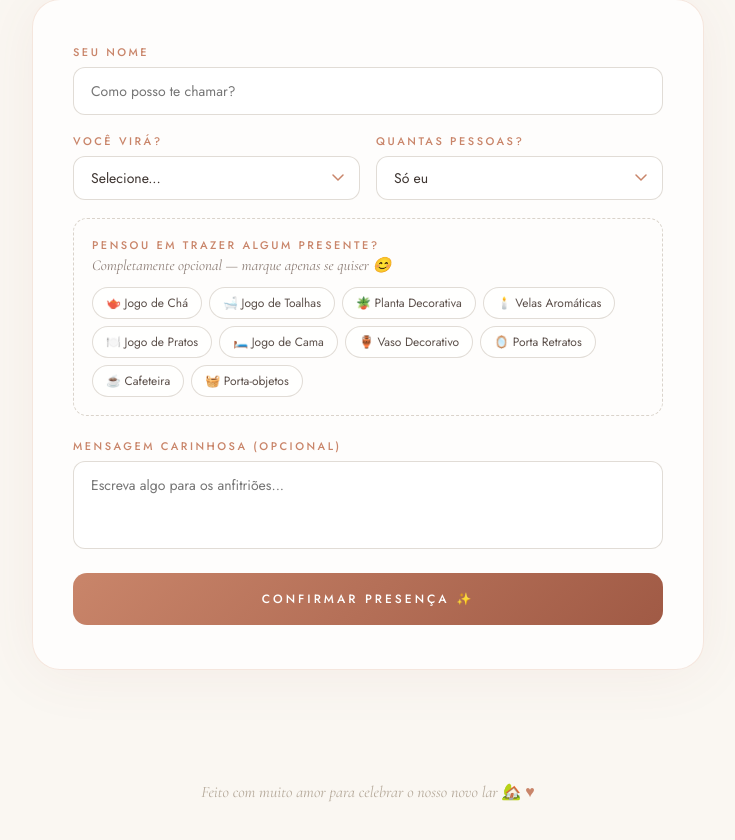
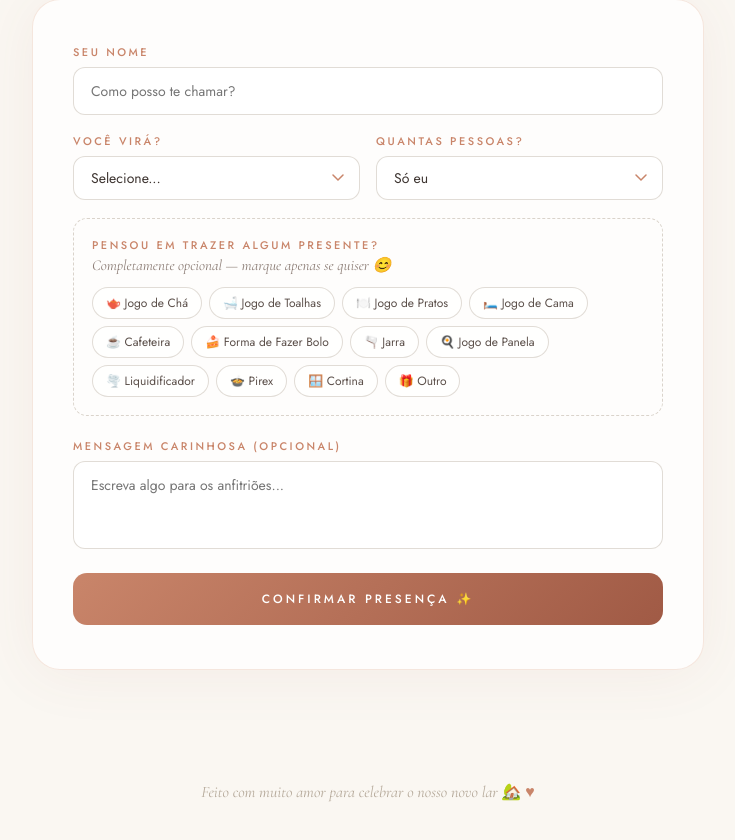
Before and after one commit to ewdson7/Projeto-casa-nova, a Next.js app: page / in a window 1280 px wide. Shown: the part 849-1689 px from the top of the page, without its empty margins (272-1007 px from the left). Built offline with nearby package versions, Linux system fonts and the light colour scheme.

Commit message:
alteração gift list

```diff
--- a/pages/index.js
+++ b/pages/index.js
@@ -4,14 +4,16 @@ import Head from 'next/head'
 const gifts = [
   { id: 1, emoji: '🫖', name: 'Jogo de Chá' },
   { id: 2, emoji: '🛁', name: 'Jogo de Toalhas' },
-  { id: 3, emoji: '🪴', name: 'Planta Decorativa' },
-  { id: 4, emoji: '🕯️', name: 'Velas Aromáticas' },
-  { id: 5, emoji: '🍽️', name: 'Jogo de Pratos' },
-  { id: 6, emoji: '🛏️', name: 'Jogo de Cama' },
-  { id: 7, emoji: '🏺', name: 'Vaso Decorativo' },
-  { id: 8, emoji: '🪞', name: 'Porta Retratos' },
-  { id: 9, emoji: '☕', name: 'Cafeteira' },
-  { id: 10, emoji: '🧺', name: 'Porta-objetos' },
+  { id: 3, emoji: '🍽️', name: 'Jogo de Pratos' },
+  { id: 4, emoji: '🛏️', name: 'Jogo de Cama' },
+  { id: 5, emoji: '☕', name: 'Cafeteira' },
+  { id: 6, emoji: '🍰', name: 'Forma de Fazer Bolo' },
+  { id: 7, emoji: '🫗', name: 'Jarra' },
+  { id: 8, emoji: '🍳', name: 'Jogo de Panela' },
+  { id: 9, emoji: '🌪️', name: 'Liquidificador' },
+  { id: 10, emoji: '🍲', name: 'Pirex' },
+  { id: 11, emoji: '🪟', name: 'Cortina' },
+  { id: 12, emoji: '🎁', name: 'Outro' },
 ]
 
 export default function Home() {
```
